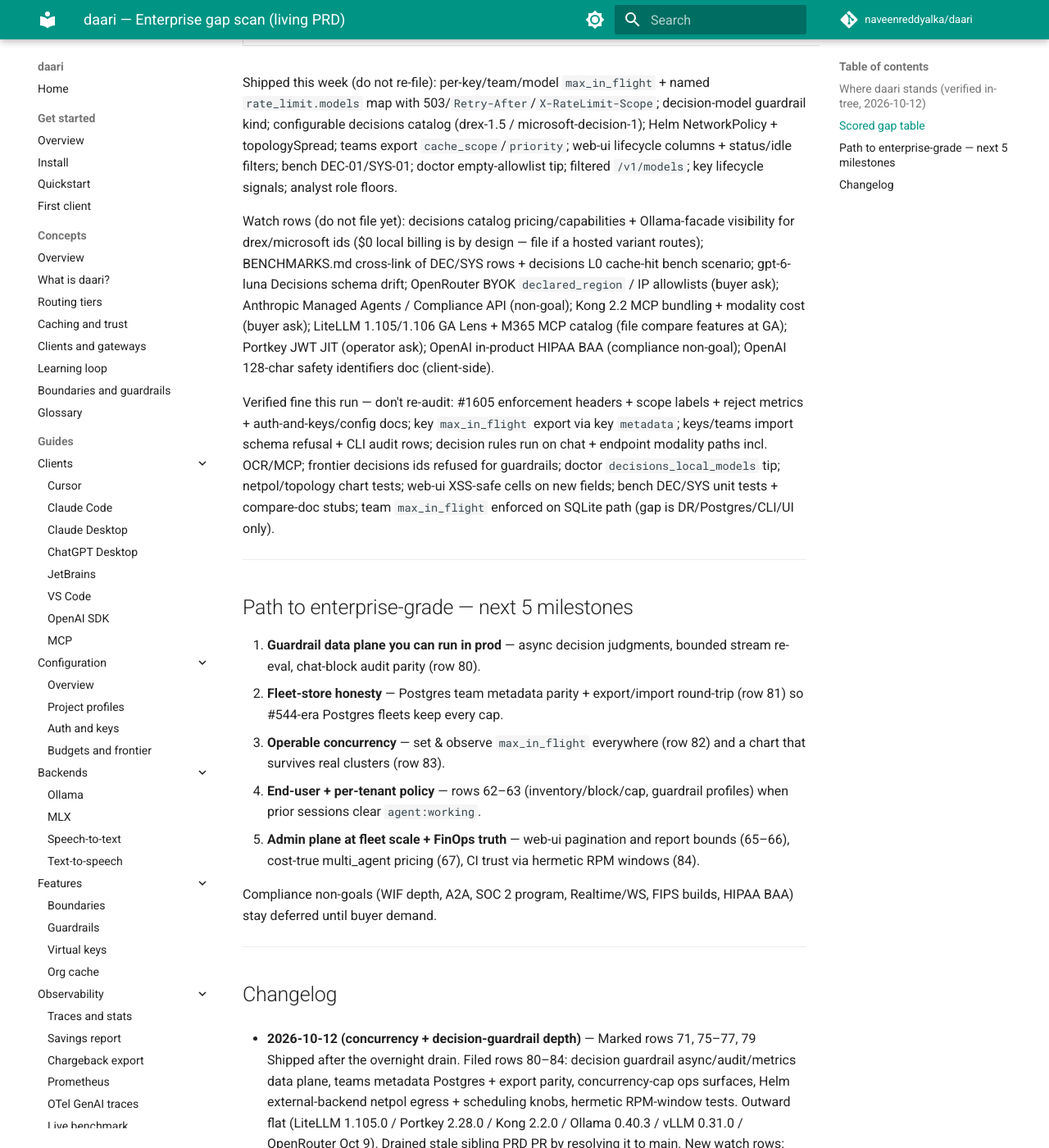
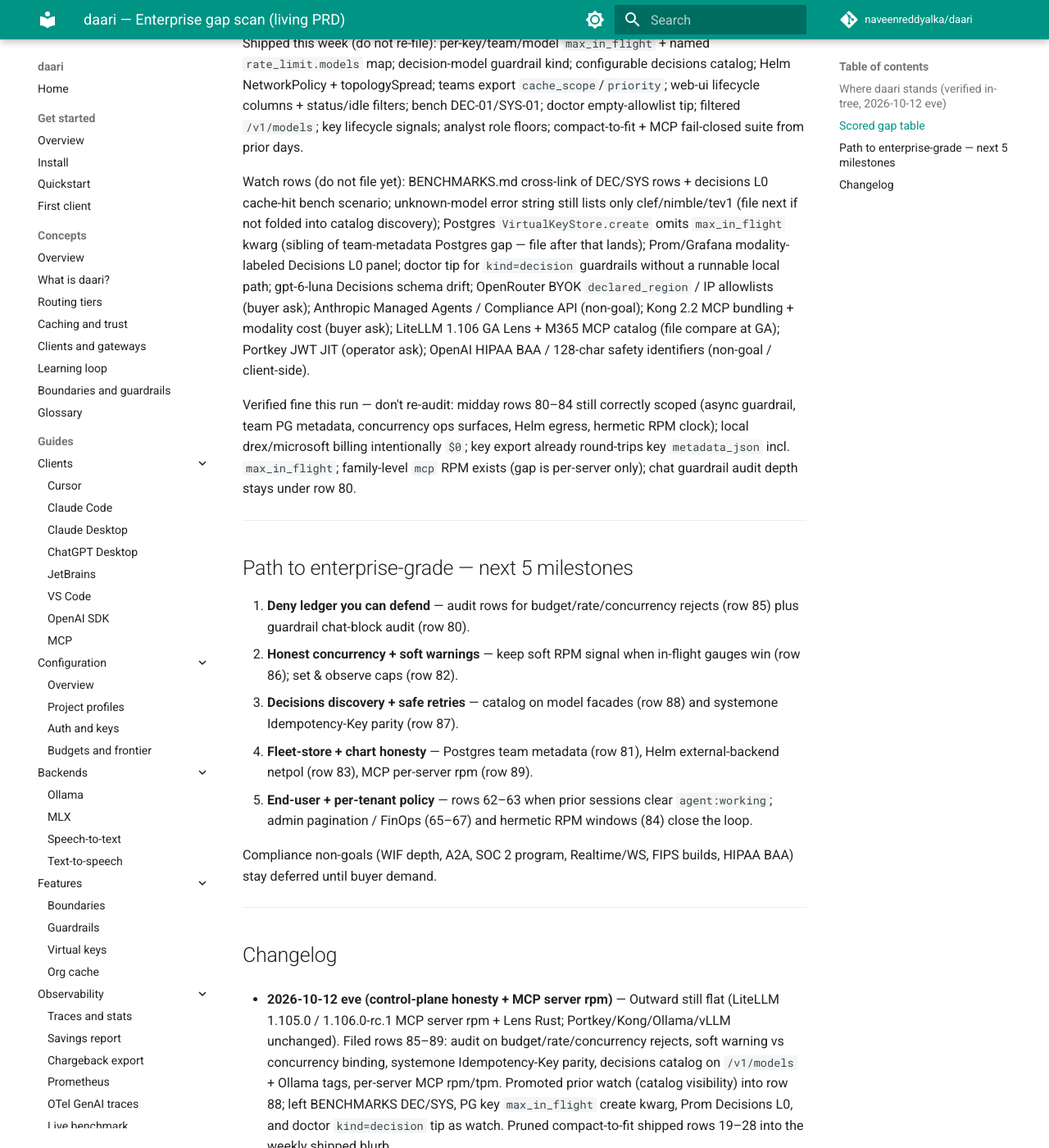
Before and after one commit to naveenreddyalka/daari, an MkDocs documentation site: the page built from docs/prd/ENTERPRISE.md, in a window 1280 px wide and 1400 px high, scrolled down 4071 px. Shown: the whole window at 82% size. Built offline with MkDocs 1.6.1 and Material for MkDocs 9.7.7, drawn with Linux system fonts in a browser that asks for light colours; comment, search, counter and statistics services are not loaded; some of the changed text lies outside the part shown.

Commit message:
docs(prd): 2026-10-12 eve control-plane honesty and MCP server rpm scan
Co-authored-by: Cursor <cursoragent@cursor.com>

```diff
--- a/docs/prd/ENTERPRISE.md
+++ b/docs/prd/ENTERPRISE.md
@@ -11,29 +11,27 @@
 
 ---
 
-## Where daari stands (verified in-tree, 2026-10-12)
+## Where daari stands (verified in-tree, 2026-10-12 eve)
 
-**Loop velocity.** The whole 10-11 table drained in <24h again: rows 71 and
-75–77/79 shipped plus the midday refill (decision guardrail kind, decisions
-catalog, Helm NetworkPolicy/spread, per-key in-flight + named model map).
-End-user/guardrail-profile/web-ui/report/multi-agent rows 62–63/65–67 still
-`agent:working`; docs pins 72–74/78 open. Hot-reload (6) and parked Messages
-tool-allowlist (7) unchanged.
+**Loop velocity.** Midday refill (rows 80–84) still open; overnight 10-11
+drain (71, 75–77, 79) stays Shipped. End-user/guardrail-profile/web-ui/
+report/multi-agent rows 62–63/65–67 still `agent:working`; docs pins
+72–74/78 open. Hot-reload (6) and parked Messages tool-allowlist (7)
+unchanged.
 
-**Outward.** Flat everywhere: LiteLLM **v1.105.0** stable / 1.106.0-rc.1;
-Portkey v2.28.0; Kong 2.2.0; Ollama 0.40.3; vLLM 0.31.0; OpenRouter last
-entry Oct 9; MCP blog Aug 22. Provider side quiet since Oct 8–9 (OpenAI
-Ultrafast + SDK 3.29.0 doc chores; Anthropic Managed Agents workflows =
-non-goal).
+**Outward.** Still flat: LiteLLM **v1.105.0** stable / **1.106.0-rc.1**
+(MCP server-level rpm, Lens Rust service, Admin Home — no GA). Portkey
+enterprise changelog tops at older 2.x Unified Gateway+MCP notes (no new
+tag vs midday). Kong AI Gateway **2.2** passthrough for vLLM/Ollama
+unchanged. Ollama 0.40.3; vLLM 0.31.0; OpenRouter last entry Oct 9.
 
-**Inward theme: depth on the 48h-old concurrency + decision-guardrail
-surfaces.** Code audit verified: decision guardrails run a **sync** httpx
-judgment on the event loop (and re-judge the full stream on every chunk);
-chat guardrail blocks never audit; Postgres `create_team` silently drops
-`max_in_flight`/model budgets that SQLite keeps; teams export omits
-`metadata_json`; `max_in_flight` is settable/visible nowhere (CLI, admin
-API, web-ui, Helm, Prom); Helm netpol cuts off external Redis/Postgres;
-baseline suite flaked once on a wall-clock minute boundary.
+**Inward theme: control-plane honesty on the surfaces we just shipped.**
+Code audit verified: soft RPM warning is dropped when a concurrency gauge
+wins the binding; budget 402 / rate-limit 429 / concurrency 503 never write
+audit rows; `/v1/systemone` lacks Idempotency-Key parity with `/v1/decisions`;
+local decisions catalog (incl. drex/microsoft) is invisible on `/v1/models`
+and Ollama `/api/tags`; `McpServerSettings` has no per-server rpm/tpm while
+LiteLLM 1.106 rc added server-level MCP rpm.
 
 ---
 
@@ -41,6 +39,11 @@ baseline suite flaked once on a wall-clock minute boundary.
 
 | # | Gap | Impact | Effort | Who does it best today | Why daari wins local-first | Action |
 |---|-----|:--:|:--:|------------------------|----------------------------|--------|
+| 85 | Audit ledger for budget 402 + rate-limit/concurrency rejects | 5 | 2 | LiteLLM/Portkey deny callbacks | Air-gapped deny trail next to the usage ledger | Filed [#1616](https://github.com/naveenreddyalka/daari/issues/1616) |
+| 86 | Keep soft rate-limit warning when concurrency gauge binding wins | 4 | 2 | LiteLLM soft budget headers | Early load-shed on-box even with in-flight caps | Filed [#1617](https://github.com/naveenreddyalka/daari/issues/1617) |
+| 87 | `/v1/systemone` Idempotency-Key parity with `/v1/decisions` | 4 | 2 | LiteLLM systemone retries | Safe retry for local judges without double-meter | Filed [#1618](https://github.com/naveenreddyalka/daari/issues/1618) |
+| 88 | Advertise local decisions catalog on `/v1/models` + Ollama `/api/tags` | 4 | 2 | LiteLLM model list / Ollama tags | IDE discovers on-box judges without hardcoding | Filed [#1619](https://github.com/naveenreddyalka/daari/issues/1619) |
+| 89 | Per-server rpm/tpm on `integrations.mcp_servers` | 4 | 3 | LiteLLM 1.106 MCP server rpm | Cap noisy egress MCP without cutting the whole key | Filed [#1620](https://github.com/naveenreddyalka/daari/issues/1620) |
 | 80 | Decision-guardrail data plane: async offload, bounded stream re-eval, chat audit, kind-labeled metrics | 5 | 2 | Portkey/LiteLLM guardrail hooks | $0 local judge only wins if it never stalls the loop | Filed [#1610](https://github.com/naveenreddyalka/daari/issues/1610) |
 | 81 | Teams metadata parity: Postgres `create_team` + export/import round-trip (`max_in_flight`, model budgets) | 5 | 2 | LiteLLM team backup | Air-gapped restore must be the whole truth | Filed [#1611](https://github.com/naveenreddyalka/daari/issues/1611) |
 | 82 | Set & see concurrency caps: CLI/admin/web-ui/Helm + per-scope in-flight gauges | 4 | 3 | LiteLLM `max_parallel_requests` admin | Watch GPU saturation on the same box | Filed [#1612](https://github.com/naveenreddyalka/daari/issues/1612) |
@@ -62,61 +65,52 @@ baseline suite flaked once on a wall-clock minute boundary.
 | 76 | Web-ui: render `last_used_at` / priority / `cache_scope` on keys+teams | 3 | 2 | OpenRouter / LiteLLM admin UI | Same-box console shows inventory fields | Shipped |
 | 77 | Web-ui: honor keys `status` + `idle_days` filters | 3 | 2 | LiteLLM key hygiene UI | CLI/API filters reachable in console | Shipped |
 | 79 | bench_vs_litellm: `/v1/decisions` + `/v1/systemone` scenarios | 3 | 2 | — (benchmarking) | Measure on-box Decisions vs proxy | Shipped |
-| 24 | Grafana panel for `compact_to_fit_applied` | 2 | 1 | LiteLLM spend dashboards | Shipped | Shipped |
-| 25 | Dedicated stats/Prom counter for MCP grant fail-closed | 3 | 1 | LiteLLM MCP 403 metrics | Shipped | Shipped |
-| 26 | Refuse MCP `initialize` when key has no grant | 4 | 1 | LiteLLM initialize 403 | Shipped | Shipped |
-| 27 | Stats for estimated tokens dropped by compact-to-fit | 3 | 2 | LiteLLM compact telemetry | Shipped | Shipped |
-| 28 | Refresh compare-litellm for LiteLLM 1.104 GA | 2 | 1 | LiteLLM release notes | Shipped | Shipped |
-| 19 | Config ownership for `routing.compact_to_fit.*` | 3 | 2 | LiteLLM config ownership | Shipped | Shipped |
-| 20 | Doctor tip when compact_to_fit is enabled | 2 | 1 | — (ops honesty) | Shipped | Shipped |
-| 21 | Hermetic pin: compact_to_fit in config + routing-tiers | 2 | 1 | — (docs regression) | Shipped | Shipped |
-| 22 | `daari_meta` + stats when compact_to_fit actually trims | 3 | 2 | LiteLLM compact telemetry | Shipped | Shipped |
-| 23 | Opt-in fail-closed MCP when key has no MCP grant | 4 | 2 | LiteLLM `require_key_mcp_access_defined` | Shipped | Shipped |
 | 8 | Full DCR; A2A; Realtime/WS; stdio MCP; M365 catalog; Skills; FIPS; HIPAA BAA | 2–4 | 3–5 | Portkey / Kong / LiteLLM / OpenAI | Demand-triggered | Watch |
 
 Shipped this week (do not re-file): per-key/team/model `max_in_flight` +
-named `rate_limit.models` map with 503/`Retry-After`/`X-RateLimit-Scope`;
-decision-model guardrail kind; configurable decisions catalog (drex-1.5 /
-microsoft-decision-1); Helm NetworkPolicy + topologySpread; teams export
+named `rate_limit.models` map; decision-model guardrail kind; configurable
+decisions catalog; Helm NetworkPolicy + topologySpread; teams export
 `cache_scope`/`priority`; web-ui lifecycle columns + status/idle filters;
 bench DEC-01/SYS-01; doctor empty-allowlist tip; filtered `/v1/models`;
-key lifecycle signals; analyst role floors.
+key lifecycle signals; analyst role floors; compact-to-fit + MCP
+fail-closed suite from prior days.
 
-Watch rows (do not file yet): decisions catalog pricing/capabilities +
-Ollama-facade visibility for drex/microsoft ids ($0 local billing is by
-design — file if a hosted variant routes); BENCHMARKS.md cross-link of
-DEC/SYS rows + decisions L0 cache-hit bench scenario; gpt-6-luna Decisions
-schema drift; OpenRouter BYOK `declared_region` / IP allowlists (buyer
-ask); Anthropic Managed Agents / Compliance API (non-goal); Kong 2.2 MCP
-bundling + modality cost (buyer ask); LiteLLM 1.105/1.106 GA Lens + M365
-MCP catalog (file compare features at GA); Portkey JWT JIT (operator ask);
-OpenAI in-product HIPAA BAA (compliance non-goal); OpenAI 128-char safety
-identifiers doc (client-side).
+Watch rows (do not file yet): BENCHMARKS.md cross-link of DEC/SYS rows +
+decisions L0 cache-hit bench scenario; unknown-model error string still
+lists only clef/nimble/tev1 (file next if not folded into catalog
+discovery); Postgres `VirtualKeyStore.create` omits `max_in_flight` kwarg
+(sibling of team-metadata Postgres gap — file after that lands);
+Prom/Grafana modality-labeled Decisions L0 panel; doctor tip for
+`kind=decision` guardrails without a runnable local path; gpt-6-luna
+Decisions schema drift; OpenRouter BYOK `declared_region` / IP allowlists
+(buyer ask);
+Anthropic Managed Agents / Compliance API (non-goal); Kong 2.2 MCP
+bundling + modality cost (buyer ask); LiteLLM 1.106 GA Lens + M365 MCP
+catalog (file compare at GA); Portkey JWT JIT (operator ask); OpenAI
+HIPAA BAA / 128-char safety identifiers (non-goal / client-side).
 
-Verified fine this run — don't re-audit: #1605 enforcement headers + scope
-labels + reject metrics + auth-and-keys/config docs; key `max_in_flight`
-export via key `metadata`; keys/teams import schema refusal + CLI audit
-rows; decision rules run on chat + endpoint modality paths incl. OCR/MCP;
-frontier decisions ids refused for guardrails; doctor `decisions_local_models`
-tip; netpol/topology chart tests; web-ui XSS-safe cells on new fields;
-bench DEC/SYS unit tests + compare-doc stubs; team `max_in_flight`
-enforced on SQLite path (gap is DR/Postgres/CLI/UI only).
+Verified fine this run — don't re-audit: midday rows 80–84 still correctly
+scoped (async guardrail, team PG metadata, concurrency ops surfaces, Helm
+egress, hermetic RPM clock); local drex/microsoft billing intentionally
+`$0`; key export already round-trips key `metadata_json` incl.
+`max_in_flight`; family-level `mcp` RPM exists (gap is per-server only);
+chat guardrail audit depth stays under row 80.
 
 ---
 
 ## Path to enterprise-grade — next 5 milestones
 
-1. **Guardrail data plane you can run in prod** — async decision judgments,
-   bounded stream re-eval, chat-block audit parity (row 80).
-2. **Fleet-store honesty** — Postgres team metadata parity + export/import
-   round-trip (row 81) so #544-era Postgres fleets keep every cap.
-3. **Operable concurrency** — set & observe `max_in_flight` everywhere
-   (row 82) and a chart that survives real clusters (row 83).
-4. **End-user + per-tenant policy** — rows 62–63 (inventory/block/cap,
-   guardrail profiles) when prior sessions clear `agent:working`.
-5. **Admin plane at fleet scale + FinOps truth** — web-ui pagination and
-   report bounds (65–66), cost-true multi_agent pricing (67), CI trust via
-   hermetic RPM windows (84).
+1. **Deny ledger you can defend** — audit rows for budget/rate/concurrency
+   rejects (row 85) plus guardrail chat-block audit (row 80).
+2. **Honest concurrency + soft warnings** — keep soft RPM signal when
+   in-flight gauges win (row 86); set & observe caps (row 82).
+3. **Decisions discovery + safe retries** — catalog on model facades
+   (row 88) and systemone Idempotency-Key parity (row 87).
+4. **Fleet-store + chart honesty** — Postgres team metadata (row 81),
+   Helm external-backend netpol (row 83), MCP per-server rpm (row 89).
+5. **End-user + per-tenant policy** — rows 62–63 when prior sessions clear
+   `agent:working`; admin pagination / FinOps (65–67) and hermetic RPM
+   windows (84) close the loop.
 
 Compliance non-goals (WIF depth, A2A, SOC 2 program, Realtime/WS, FIPS
 builds, HIPAA BAA) stay deferred until buyer demand.
@@ -125,15 +119,20 @@ builds, HIPAA BAA) stay deferred until buyer demand.
 
 ## Changelog
 
+- **2026-10-12 eve (control-plane honesty + MCP server rpm)** — Outward
+  still flat (LiteLLM 1.105.0 / 1.106.0-rc.1 MCP server rpm + Lens Rust;
+  Portkey/Kong/Ollama/vLLM unchanged). Filed rows 85–89: audit on
+  budget/rate/concurrency rejects, soft warning vs concurrency binding,
+  systemone Idempotency-Key parity, decisions catalog on `/v1/models` +
+  Ollama tags, per-server MCP rpm/tpm. Promoted prior watch
+  (catalog visibility) into row 88; left BENCHMARKS DEC/SYS, PG key
+  `max_in_flight` create kwarg, Prom Decisions L0, and doctor
+  `kind=decision` tip as watch. Pruned compact-to-fit shipped rows 19–28
+  into the weekly shipped blurb.
+
 - **2026-10-12 (concurrency + decision-guardrail depth)** — Marked rows 71,
-  75–77, 79 Shipped after the overnight drain. Filed rows 80–84: decision
-  guardrail async/audit/metrics data plane, teams metadata Postgres +
-  export parity, concurrency-cap ops surfaces, Helm external-backend netpol
-  egress + scheduling knobs, hermetic RPM-window tests. Outward flat
-  (LiteLLM 1.105.0 / Portkey 2.28.0 / Kong 2.2.0 / Ollama 0.40.3 / vLLM
-  0.31.0 / OpenRouter Oct 9). Drained stale sibling PRD PR by resolving it
-  to main. New watch rows: decisions catalog pricing/facade visibility,
-  BENCHMARKS.md DEC/SYS cross-link.
+  75–77, 79 Shipped. Filed rows 80–84. Outward flat (LiteLLM 1.105.0 /
+  Portkey 2.28.0 / Kong 2.2.0 / Ollama 0.40.3 / vLLM 0.31.0).
 
 - **2026-10-11 eve (team DR + console lifecycle + Decisions bench)** — Filed
   rows 75–79. Outward: LiteLLM 1.106 guardrail RC; Kong 2.2 GA (watch);
```
